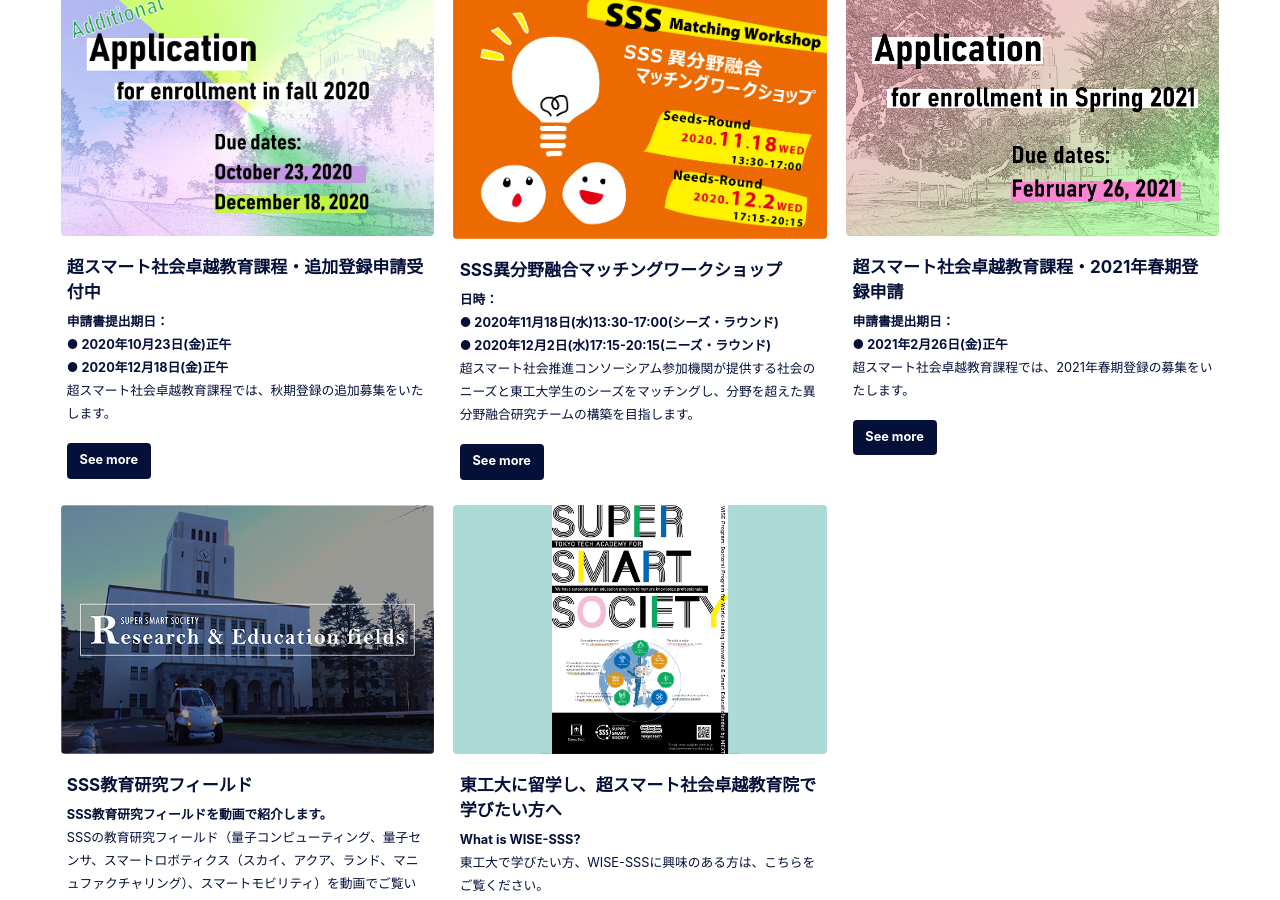
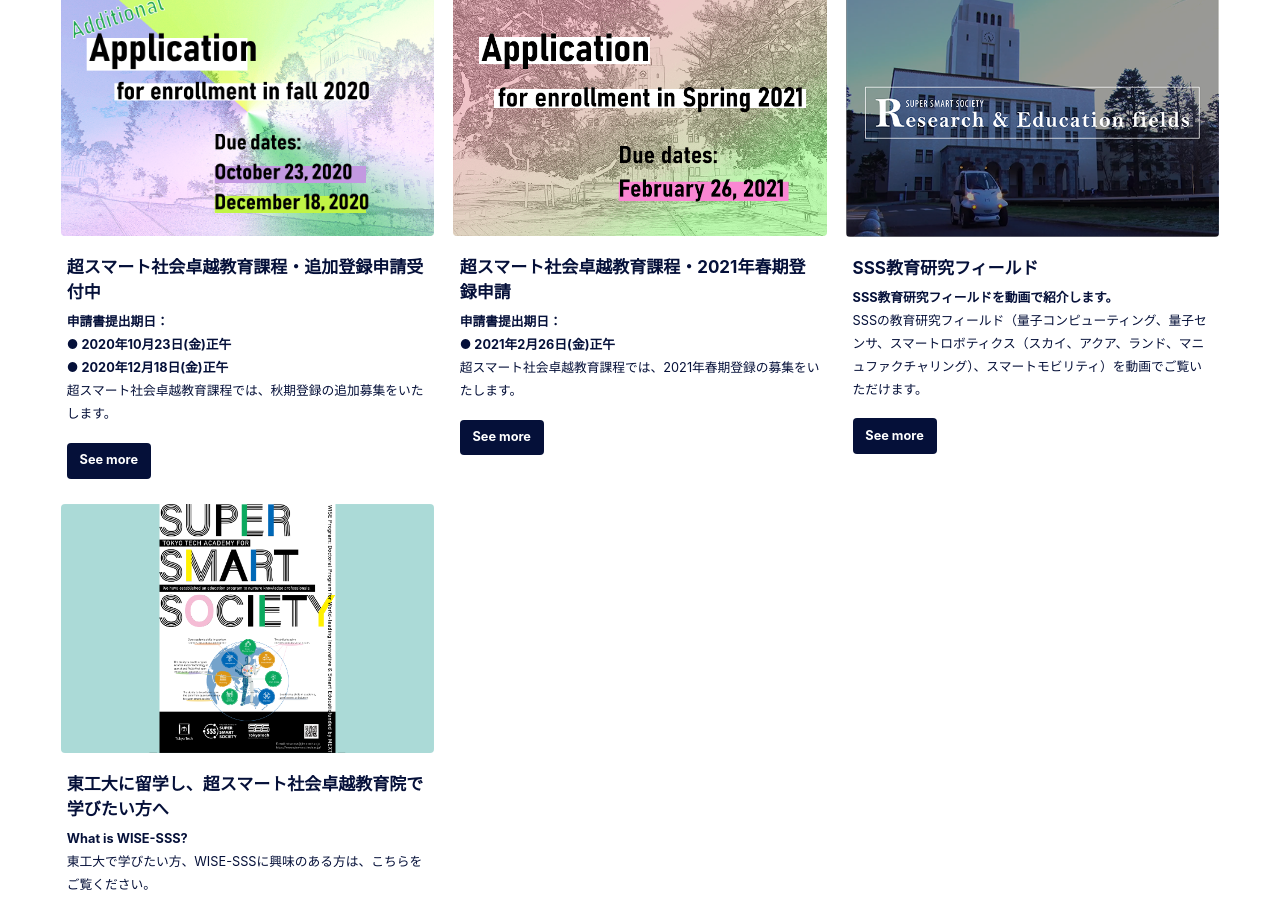
Before and after one commit to fl1d/w0ex.github.io, a Jekyll site: the page built from _pages/home.md, in a window 1280 px wide and 900 px high, scrolled down 496 px. Built offline with Jekyll 4.4.1, drawn with Linux system fonts in a browser that asks for light colours; cached includes are drawn as plain includes; nearby versions of some CDN libraries.

Commit message:
Update home.md

```diff
--- a/_pages/home.md
+++ b/_pages/home.md
@@ -38,17 +38,6 @@
     <br>● 2020年12月18日(金)正午</B><br>
     超スマート社会卓越教育課程では、秋期登録の追加募集をいたします。"
     url: "/guide/"
-    btn_label: "See more"
-    btn_class: "btn--primary"
-
-  - image_path: /assets/images/matchingWS_2020fall.png
-    alt: "SSS異分野融合マッチングワークショップ"
-    title: "SSS異分野融合マッチングワークショップ"
-    excerpt: "<B>日時：
-    <br>● 2020年11月18日(水)13:30-17:00(シーズ・ラウンド)
-    <br>● 2020年12月2日(水)17:15-20:15(ニーズ・ラウンド)</B><br>
-    超スマート社会推進コンソーシアム参加機関が提供する社会のニーズと東工大学生のシーズをマッチングし、分野を超えた異分野融合研究チームの構築を目指します。"
-    url: "https://www.sss.e.titech.ac.jp/event-sss-matching-ws-20201118/"
     btn_label: "See more"
     btn_class: "btn--primary"
 
```
